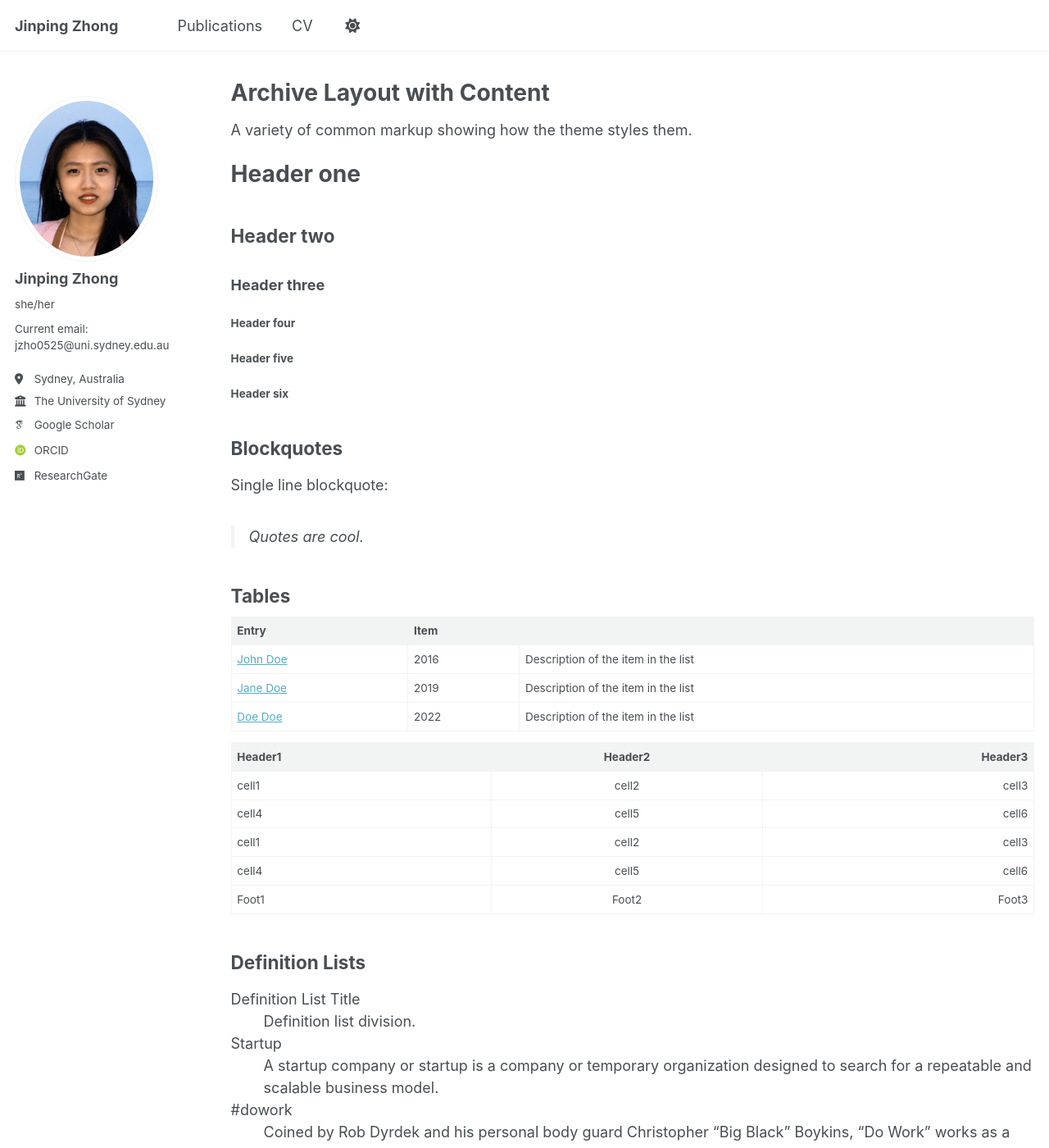
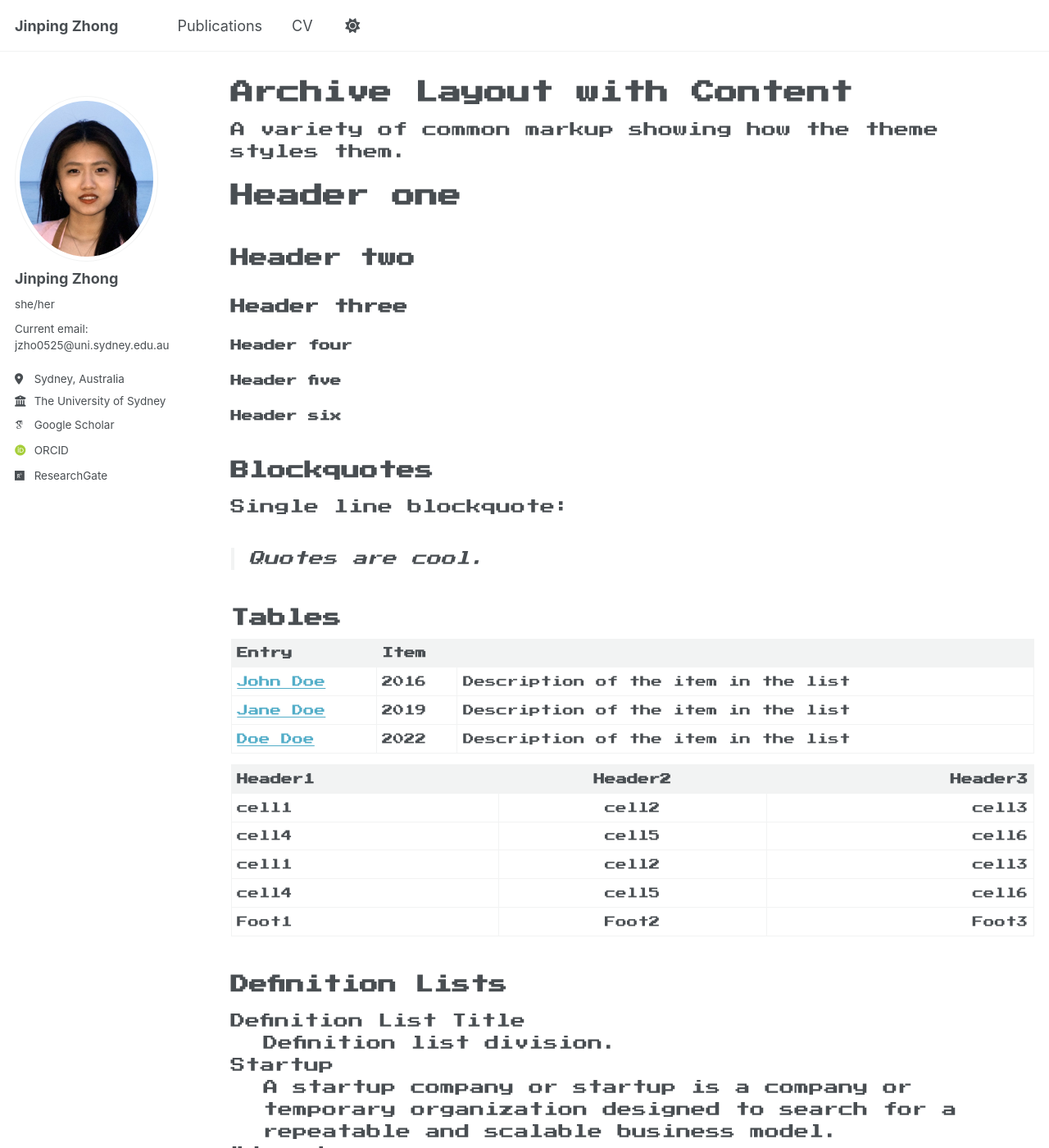
Before and after one commit to kimpink98/jp-zhong, a Jekyll site: the page built from _pages/archive-layout-with-content.md, in a window 1280 px wide and 1400 px high. Shown: the whole window at 82% size. Built offline with Jekyll 4.4.1, drawn with Linux system fonts in a browser that asks for light colours; some web fonts are replaced; a script that is not in the unit is left out.

Commit message:
Update _themes.scss

```diff
--- a/_sass/_themes.scss
+++ b/_sass/_themes.scss
@@ -39,9 +39,9 @@ $type-size-6                : 0.75em;   // ~12px
 $type-size-7                : 0.6875em; // ~11px
 $type-size-8                : 0.625em;  // ~10px
 
-$global-font-family         : $sans-serif;
-$header-font-family         : $sans-serif;
-$caption-font-family        : $serif;
+$global-font-family         : 'Press Start 2P', $sans-serif;
+$header-font-family         : 'Press Start 2P', $sans-serif;
+$caption-font-family        : 'Press Start 2P', $serif;
 
 /* ==========================================================================
    Breakpoints
```
